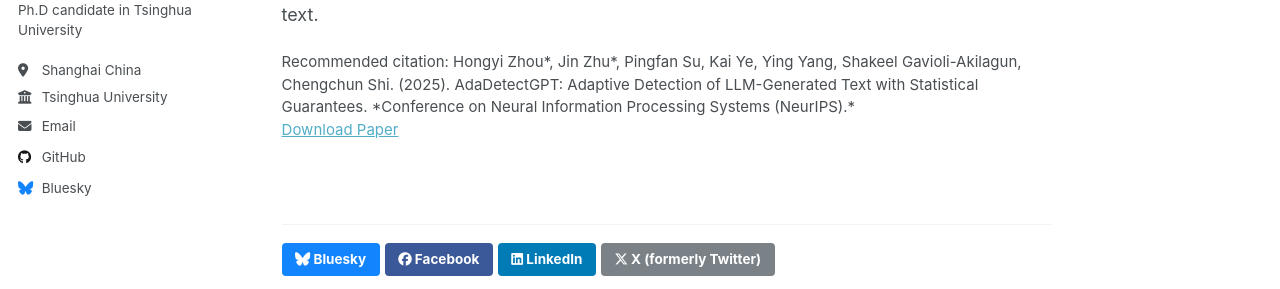
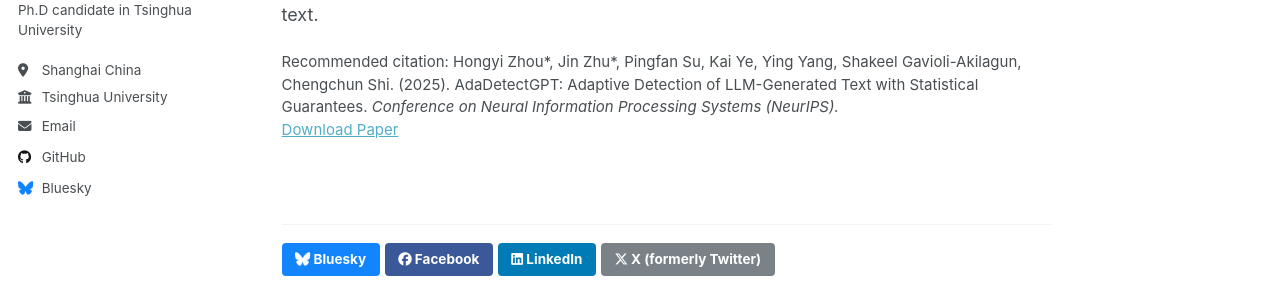
Before and after one commit to Hong-yiZhou/hong-yiZhou.github.io, a Jekyll site: the page built from _publications/2025-09-19-AdaDetectGPT.md, in a window 1280 px wide and 1049 px high. Shown: the part 277-566 px from the top of the window. Built offline with Jekyll 4.4.1, drawn with Linux system fonts in a browser that asks for light colours; a script that is not in the unit is left out.

```diff
--- a/_publications/2025-09-19-AdaDetectGPT.md
+++ b/_publications/2025-09-19-AdaDetectGPT.md
@@ -5,7 +5,7 @@ permalink: /publication/adadetectgpt
 date: 2025-01-01
 venue: "Conference on Neural Information Processing Systems (NeurIPS)"
 paperurl: ""
-citation: "Hongyi Zhou*, Jin Zhu*, Pingfan Su, Kai Ye, Ying Yang, Shakeel Gavioli-Akilagun, Chengchun Shi. (2025). AdaDetectGPT: Adaptive Detection of LLM-Generated Text with Statistical Guarantees. *Conference on Neural Information Processing Systems (NeurIPS).*"
+citation: "Hongyi Zhou*, Jin Zhu*, Pingfan Su, Kai Ye, Ying Yang, Shakeel Gavioli-Akilagun, Chengchun Shi. (2025). AdaDetectGPT: Adaptive Detection of LLM-Generated Text with Statistical Guarantees. <i>Conference on Neural Information Processing Systems (NeurIPS).</i>"
 ---
 
 We propose AdaDetectGPT, a statistically principled approach for detecting LLM-generated text that adaptively estimates the distribution shift between model and human text.
```
